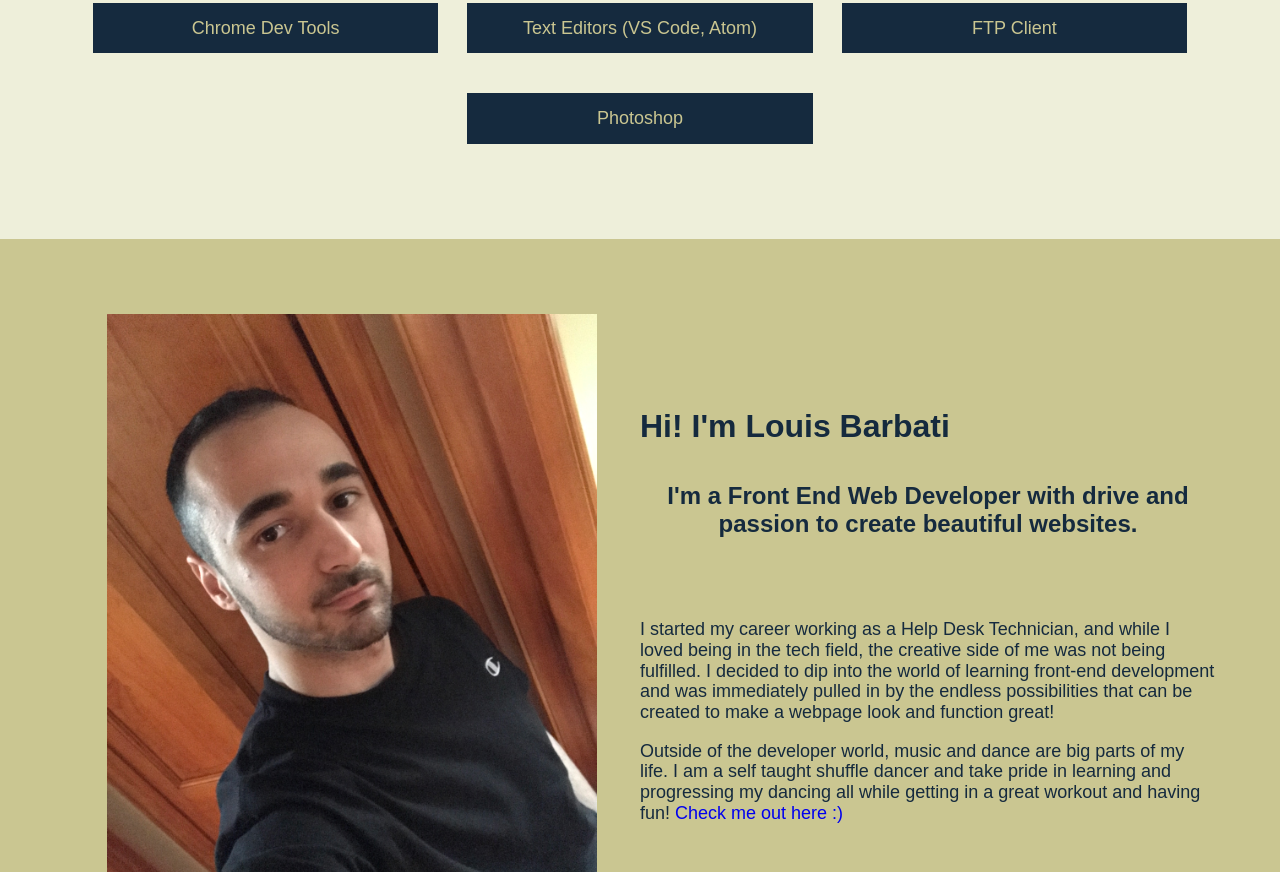
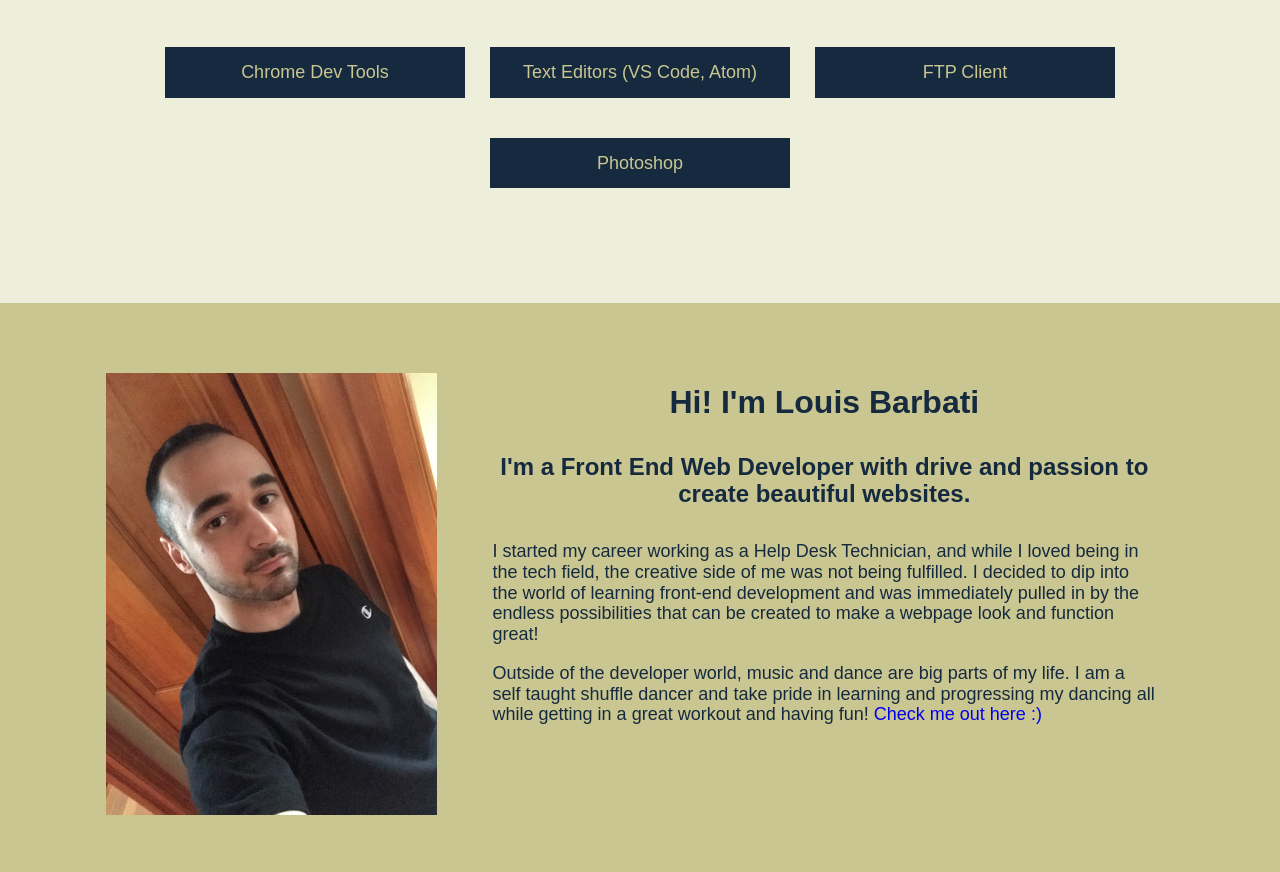
Before and after one commit to loubarb/my-portfolio, a website built with Parcel: page index.html in a window 1280 px wide. Shown: the part 1928-2800 px from the top of the page. Built offline with nearby package versions, Linux system fonts and the light colour scheme; a web font is replaced by a local one.

Commit message:
Finalized styling for all media queries

```diff
--- a/css/main.css
+++ b/css/main.css
@@ -137,7 +137,7 @@ header, #projects, #skills, #about, #contact, footer {
   display: flex;
   justify-content: center;
   align-items: center;
-  padding: 50px 0;
+  padding: 70px 0;
 }
 
 header {
@@ -293,7 +293,7 @@ figure {
   text-align: center;
 }
 
-.project-piece p {
+.project-description, .project-piece p {
   width: 100%;
   text-align: left;
 }
@@ -374,6 +374,10 @@ footer {
   color: #CAC691;
 }
 
+#contact {
+  padding-bottom: 25px;
+}
+
 footer .container {
   width: 90%;
 }
@@ -424,9 +428,8 @@ footer ul {
 
 .copyright {
   text-align: center;
-  margin-top: 100px;
+  margin-top: 125px;
 }
-
 
 
 /* ---------------------- MEDIA QUERIES ----------------- */
@@ -460,8 +463,8 @@ footer ul {
   }
 
   header .intro {
-    max-width: 600px;
-    margin-top: 20px;
+    max-width: 700px;
+    padding: 70px 0;
   }
 
   /*------------------- WORK/PROJECTS STYLING -----------------*/
@@ -530,7 +533,7 @@ footer ul {
 @media (min-width: 1024px) {
 
   .container {
-    max-width: 95%;
+    max-width: 1000px;
   }
 
   h1 {
@@ -551,32 +554,27 @@ footer ul {
 
   /* ---------------------- HEADER STYLES ---------------- */
 
+  header .container {
+    max-width: 95%;
+  }
+
   header nav ul {
     justify-content: flex-end;
   }
 
   header nav ul li {
-    padding: 0 20px;
+    padding: 10px 25px;
   }
 
   .header-divider {
     display: none;
   }
 
-  /*------------------- WORK/PROJECTS STYLING -----------------*/
-
-  .project-piece {
-    width: 20%;
+  header .intro {
+    max-width: 900px;
   }
 
-  .project-piece figure img {
-    width: 280px;
-    height: 200px;
-  }
-
-  .project-description {
-    height: 250px;
-  }
+  /*------------------- WORK/PROJECTS STYLING -----------------*/
 
   .zoom {
     transition: transform .2s;
@@ -586,6 +584,10 @@ footer ul {
     -ms-transform: scale(1.25);
     -webkit-transform: scale(1.25);
     transform: scale(1.25);
+  }
+
+  .project-description {
+    height: 220px;
   }
 
   /* ---------------------- SKILLS STYLES ------------------ */
@@ -598,54 +600,85 @@ footer ul {
 
   .about-wrapper {
     display: grid;
-    padding: 25px 0 50px 0;
-    grid-template-columns: 25% 25% 25% 25%;
-    grid-template-rows: 25% 25% 25% 25%;
+    grid-template-columns: repeat(6, 16%);
+    grid-template-rows: repeat(6, 16%);
+    align-items: center;
+    align-content: center;
   }
 
   .about-wrapper .section-title {
-    justify-self: start;
+    /* justify-self: start; */
     align-self: end;
-    grid-column-start: 3;
-    grid-column-end: 5;
-    grid-row-start: 1;
-    grid-row-end: 2;
+    justify-items: center;
+    grid-column: 3 / 7;
+    grid-row: 1 / 2;
   }
 
   .about-wrapper h4 {
-    margin-top: 5px;
+    margin-top: 0;
     align-self: start;
-    grid-column-start: 3;
-    grid-column-end: 6;
-    grid-row-start: 2;
-    grid-row-end: 5;
+    justify-self: center;
+    width: 95%;
+    grid-column: 3 / 7;
+    grid-row: 2 / 2;
   }
 
   .about-wrapper figure {
     margin: 0;
     padding: 0;
-    justify-items: start;
-    align-items: stretch;
-    grid-column-start: 1;
-    grid-column-end: 3;
-    grid-row-start: 1;
-    grid-row-end: 5;
+    grid-column: 1 / 3;
+    grid-row: 1 / -1;
+    align-self: center;
+    justify-self: center;
   }
 
   .about-wrapper figure img {
-    width: 85%;
+    width: 90%;
   }
 
   .about-description {
-    align-items: end;
-    justify-items: end;
-    grid-column-start: 3;
-    grid-column-end: 5;
-    grid-row-start: 3;
+    align-self: start;
+    justify-self: center;
+    width: 90%;
+    justify-items: center;
+    grid-column: 3 / 7;
+    grid-row: 3 / 7;
   }
 
 }
 
+@media (min-width: 1200px) {
+
+  .container {
+    max-width: 1450px;
+  }
+
+  .project-piece {
+    width: 30%;
+  }
+
+  .project-piece figure img {
+    width: 280px;
+    height: 200px;
+  }
+
+  #skills .container {
+    max-width: 1000px;
+  }
+
+  .about-description {
+    max-width: 700px;
+  }
+
+  .about-wrapper h4 {
+    max-width: 830px;
+  }
+
+  .social-icons {
+    width: 65%;
+  }
+
+}
 
 
 
```
